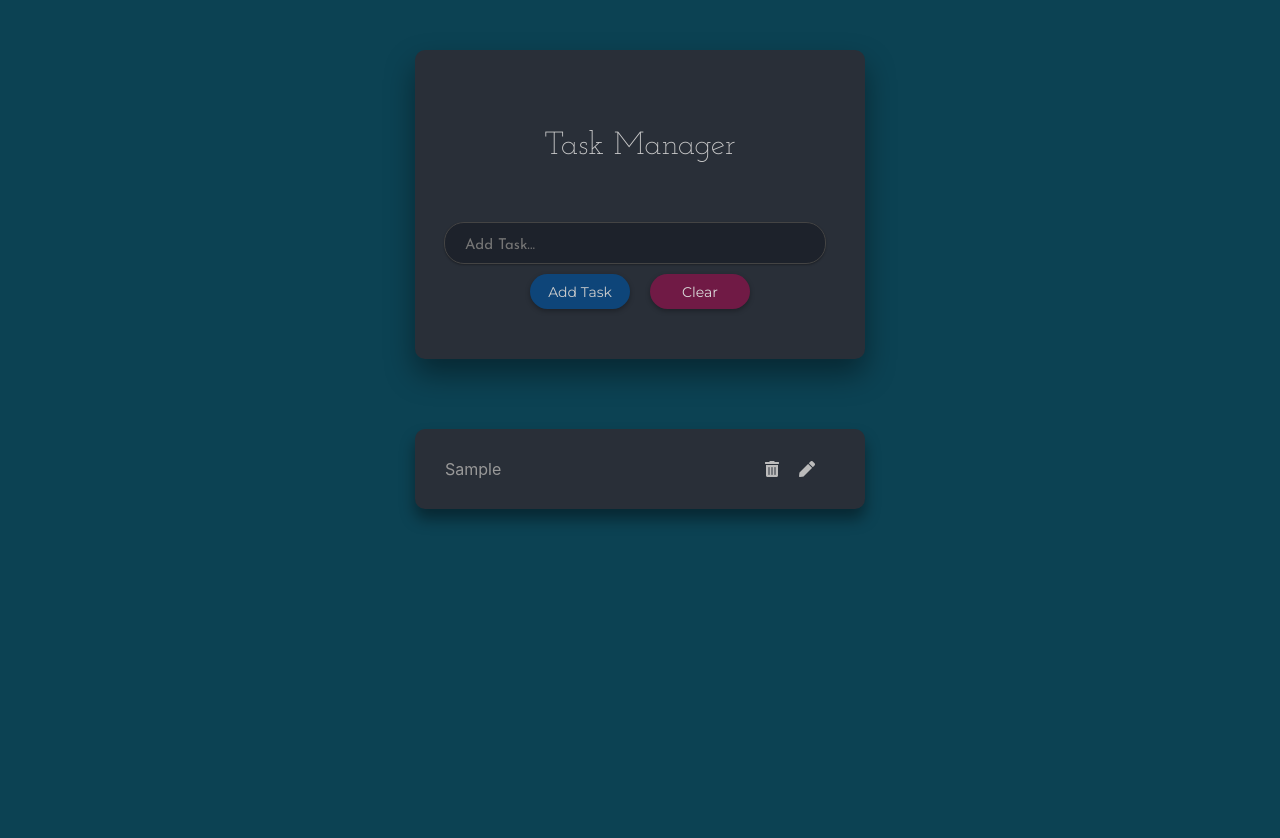
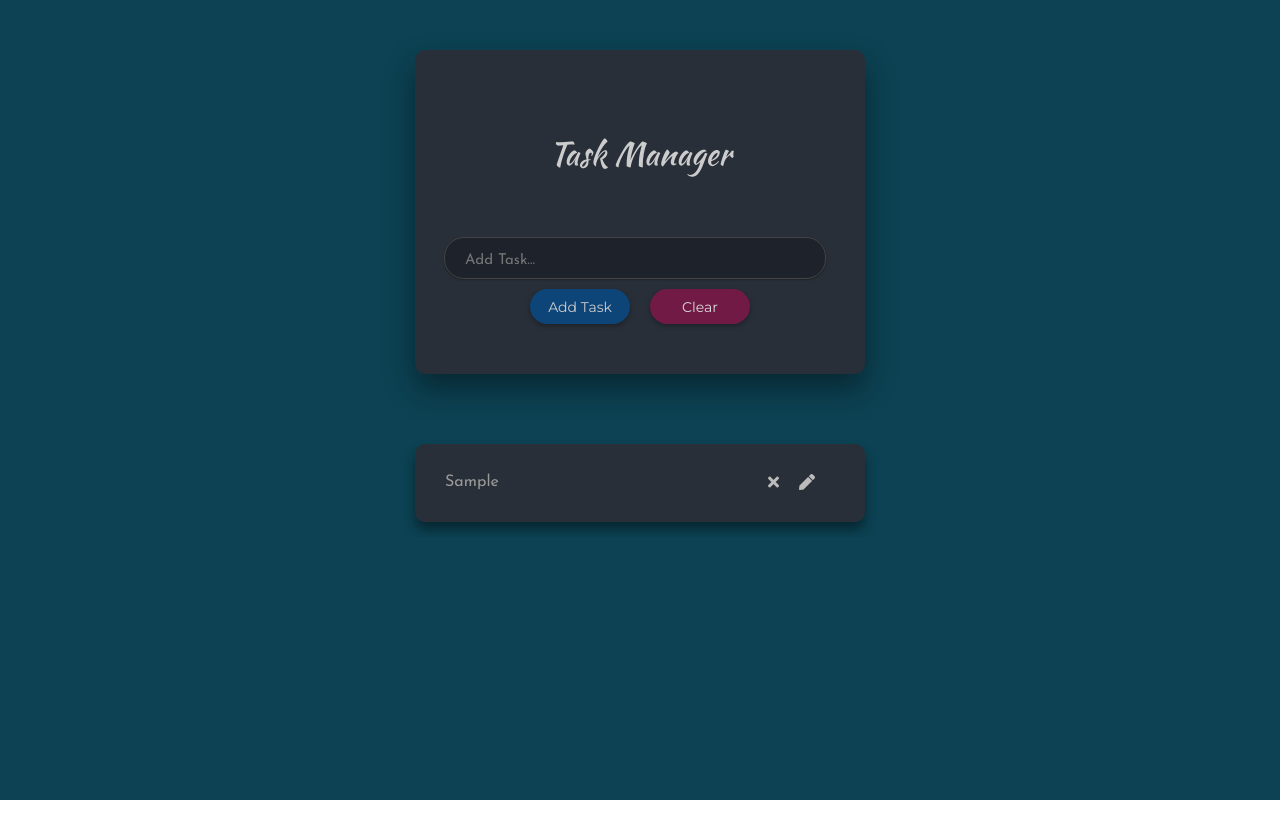
Before and after one commit to Julianb18/task-manager, a React (Create React App) app: page / in a window 1280 px wide. Both pictures are taken after typing "Sample" into the empty fields and a click on the button "Clear". Shown: the top 838 px of the page. After the commit the page ends 800 px from the top, so only its background shows below. Built offline with nearby package versions, Linux system fonts and the light colour scheme.

Commit message:
more styling with changed font and icon

```diff
--- a/src/App.css
+++ b/src/App.css
@@ -1,6 +1,7 @@
 @import url("https://fonts.googleapis.com/css?family=Josefin+Slab:300,400,600,700&display=swap");
 @import url("https://fonts.googleapis.com/css?family=Josefin+Sans:300,400,600,700&display=swap");
 @import url("https://fonts.googleapis.com/css?family=Montserrat:300,400,500&display=swap");
+@import url("https://fonts.googleapis.com/css2?family=Kaushan+Script&family=Lobster&display=swap");
 
 * {
   margin: 0;
@@ -14,14 +15,13 @@
   display: flex;
   flex-direction: column;
   align-items: center;
-  padding: 50px 0;
 }
 
 .add-task-wrapper {
+  margin-top: 50px;
   background-color: #292f38;
   width: 25%;
   min-width: 450px;
-  /* height: 600px; */
   padding: 30px;
   box-sizing: border-box;
   border-radius: 10px;
@@ -33,15 +33,14 @@
   font-weight: 300;
   text-align: center;
   margin: 50px 20px 60px 20px;
-  font-family: "Josefin Slab", serif;
+  /* font-family: "Josefin Slab", serif; */
+  font-family: "Kaushan Script", cursive;
 }
 
 .main {
-  min-width: 450px;
-  display: flex;
-  flex-direction: column;
-  align-items: space-between;
-  margin: 50px 0 20px 0;
+  min-width: 500px;
+  margin: 50px 0 0 0;
+  position: relative;
 }
 
 .form {
@@ -52,36 +51,13 @@
   margin-bottom: 10px;
 }
 
-.list {
-  margin: auto;
-  max-height: 300px;
-  /* overflow: hidden; */
-  /* overflow-y: auto; */
-}
-
-/* width */
-::-webkit-scrollbar {
-  width: 10px;
-}
-
-/* Track */
-::-webkit-scrollbar-track {
-  border-radius: 10px;
-  background-color: #aaa;
-}
-
-/* Handle */
-::-webkit-scrollbar-thumb {
-  background: #444;
-  border-radius: 10px;
-}
-
 .task-input {
   width: 350px;
   min-width: 250px;
   padding: 15px 10px 10px 20px;
   margin-right: 10px;
   font-family: "Josefin Sans", serif;
+  /* font-family: "Kaushan Script", cursive; */
   font-size: 15px;
   color: #ccc;
   background-color: #1d222b;
@@ -90,6 +66,37 @@
   border-radius: 20px;
   box-shadow: 0 1px 2px rgba(0, 0, 0, 0.3);
 }
+
+.task-input:focus {
+  border: 1px solid #0e4579;
+}
+
+.list {
+  max-height: 400px;
+  overflow: hidden;
+  overflow-y: auto;
+  padding-bottom: 15px;
+}
+
+.list-item {
+  display: flex;
+  justify-content: space-between;
+  margin: 20px 0 0 25px;
+  padding-bottom: 5px;
+  width: 450px;
+  background-color: #292f38;
+  padding: 30px;
+  box-sizing: border-box;
+  border-radius: 10px;
+  box-shadow: 0 8px 12px rgba(0, 0, 0, 0.4);
+  font-family: "Josefin Sans", serif;
+}
+
+.list-item span {
+  color: #999;
+}
+
+/* Button styling */
 
 .buttons {
   display: flex;
@@ -110,25 +117,6 @@
   box-shadow: 0 2px 5px rgba(0, 0, 0, 0.3);
   outline: none;
   cursor: pointer;
-}
-
-.list-item {
-  display: flex;
-  justify-content: space-between;
-  margin: 20px 0;
-  padding-bottom: 5px;
-
-  background-color: #292f38;
-  min-width: 450px;
-  /* height: 600px; */
-  padding: 30px;
-  box-sizing: border-box;
-  border-radius: 10px;
-  box-shadow: 0 10px 15px rgba(0, 0, 0, 0.4);
-}
-
-.list-item span {
-  color: #999;
 }
 
 .task-btn {
@@ -170,3 +158,22 @@
   font-size: 18px;
   margin-top: 20px;
 }
+
+/* Scroll wheel */
+
+/* width */
+::-webkit-scrollbar {
+  width: 10px;
+}
+
+/* Track */
+::-webkit-scrollbar-track {
+  border-radius: 10px;
+  background-color: #aaa;
+}
+
+/* Handle */
+::-webkit-scrollbar-thumb {
+  background: #444;
+  border-radius: 10px;
+}
--- a/src/components/Task.js
+++ b/src/components/Task.js
@@ -11,7 +11,7 @@
           onClick={() => removeTask(task.id)}
           className="btn-delete task-btn"
         >
-          <i className="fas fa-trash-alt"></i>
+          <i className="fas fa-times"></i>
         </button>
         <button onClick={() => findItem(task.id)} className="btn-edit task-btn">
           <i className="fas fa-pen"></i>
--- a/src/components/TaskList.js
+++ b/src/components/TaskList.js
@@ -5,7 +5,7 @@
 export const TaskList = () => {
   const { tasks } = useContext(TaskListContext);
   return (
-    <div>
+    <>
       {tasks.length ? (
         <ul className="list">
           {tasks.map((task) => {
@@ -15,6 +15,6 @@
       ) : (
         <div className="no-tasks">No Tasks</div>
       )}
-    </div>
+    </>
   );
 };
```
Also changed, not shown: 1 other file (tests, documents, lock files or other folders).
